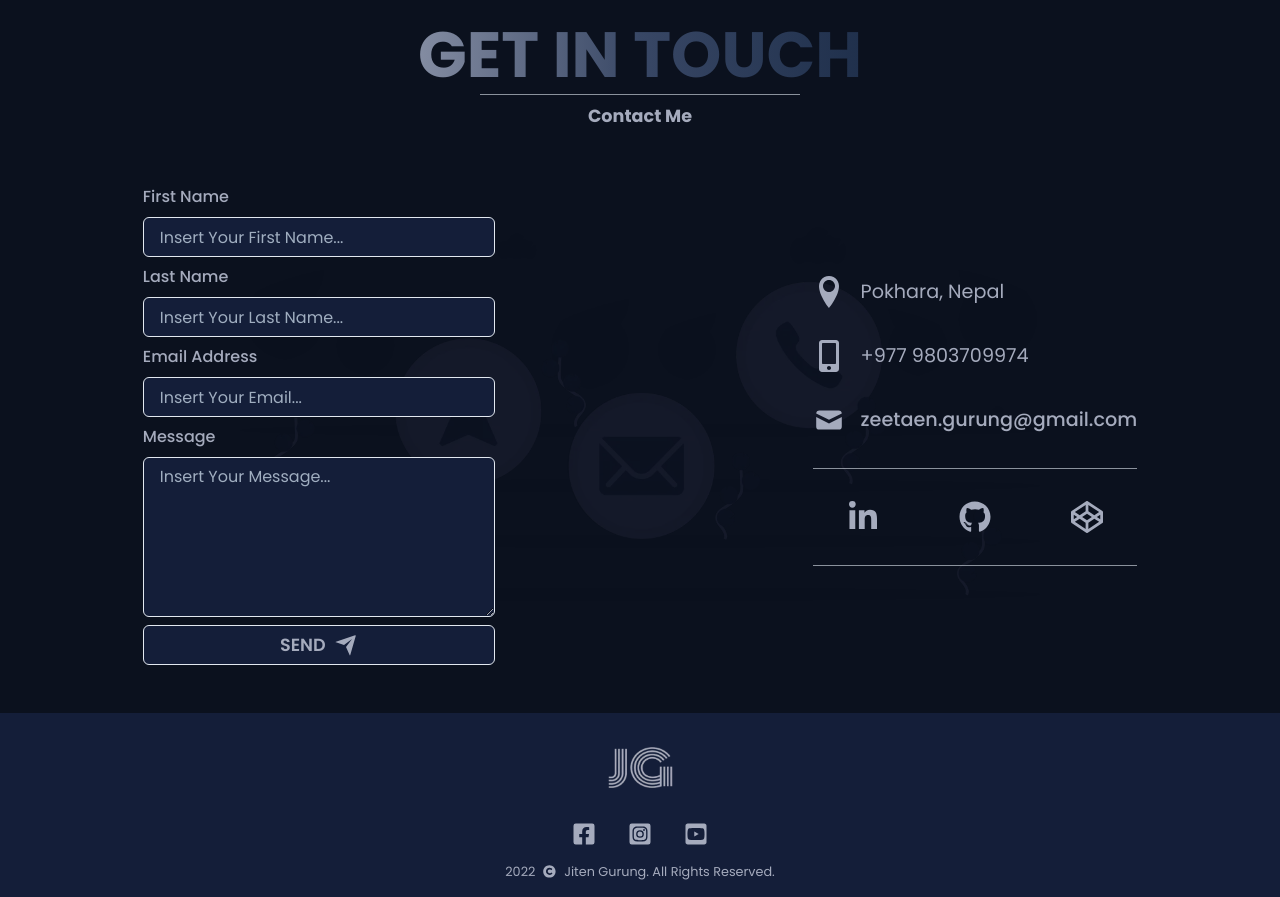
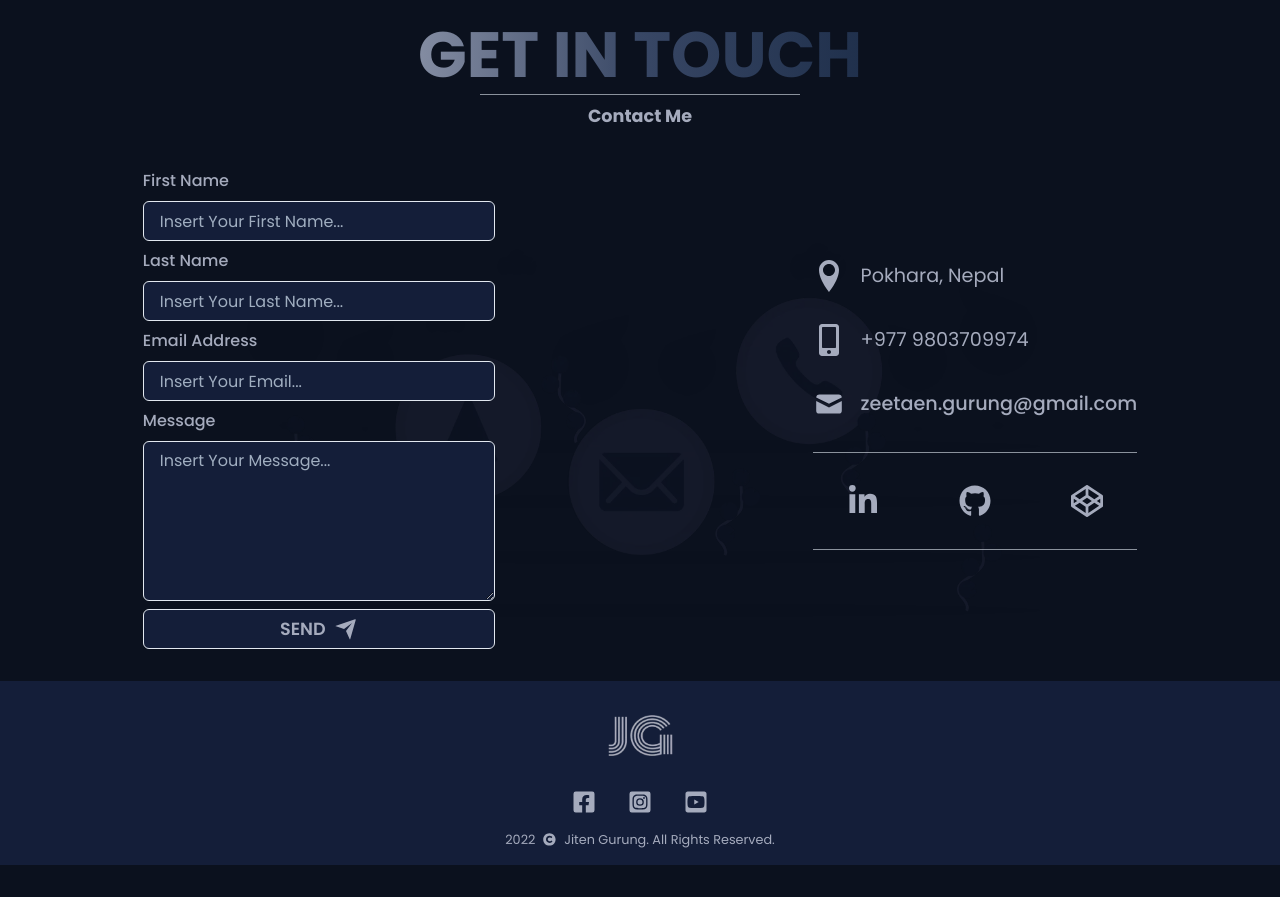
Before and after one commit to zeetaengrg/portfolio, a Next.js app: page / in a window 1280 px wide. Shown: the part 4040-4937 px from the top of the page. After the commit the page ends 4905 px from the top, so only its background shows below. Built offline with nearby package versions, Linux system fonts and the light colour scheme.

Commit message:
style(padding): padding of contacts section modified

```diff
--- a/components/layouts/Contacts/Contacts.jsx
+++ b/components/layouts/Contacts/Contacts.jsx
@@ -46,7 +46,7 @@ const Contacts = () => {
                 />
             </Center>
             <Flex
-                m={{ base: "1.5rem", md: "3rem 0rem" }}
+                p={{ base: "1.5rem", md: "2rem 0rem" }}
                 gap={{ base: "2rem" }}
                 justifyContent="space-around"
                 alignItems="center"
```
